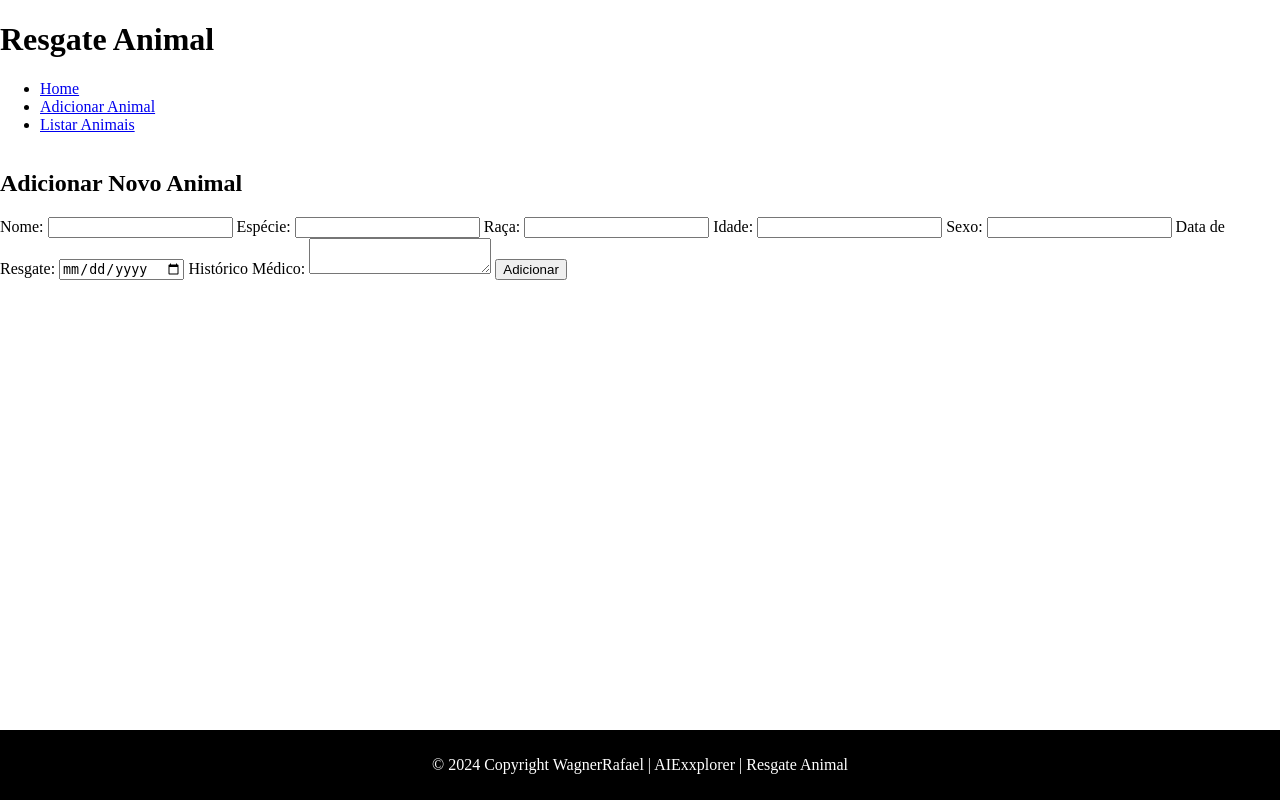
After one commit to AIExxplorer/projeto_resgate_animal, a Flask app: page /add_animal in a window 1280 px wide. The commit adds this page. Run offline with Flask 3, Linux system fonts and the light colour scheme.

Commit message:
feat: add templates and change routes and models

```diff
--- a/app/models.py
+++ b/app/models.py
@@ -23,7 +23,7 @@ class Doador(db.Model):
     id = db.Column(db.Integer, primary_key=True)
     nome = db.Column(db.String(100), nullable=False)
     contato = db.Column(db.String(100))
-    email = db.Column(db.String(100),  unique=True, nullable=False)  # Adicionando o atributo email
+    email = db.Column(db.String(100), unique=True, nullable=False)  # Adicionando o atributo email
     historico_doacoes = db.Column(db.Text)
 
 class Voluntario(db.Model):
--- a/app/routes.py
+++ b/app/routes.py
@@ -1,5 +1,5 @@
-from flask import Blueprint, request, jsonify, render_template
-from .models import db, Animal, Adotante, Doador, Voluntario, Doacao
+from flask import Blueprint, request, jsonify, render_template, redirect, url_for
+from .models import db, Animal
 
 main_blueprint = Blueprint('main', __name__)
 
@@ -7,32 +7,32 @@ main_blueprint = Blueprint('main', __name__)
 def home():
     return render_template('index.html')
 
-@main_blueprint.route('/animals', methods=['POST'])
+@main_blueprint.route('/add_animal', methods=['GET', 'POST'])
 def add_animal():
-    data = request.get_json()
-    new_animal = Animal(
-        name=data['name'],
-        species=data['species'],
-        breed=data.get('breed'),
-        age=data.get('age'),
-        sex=data['sex'],
-        rescue_date=data['rescue_date'],
-        medical_history=data.get('medical_history')
-    )
-    db.session.add(new_animal)
-    db.session.commit()
-    return jsonify({"message": "Animal adicionado com sucesso!"}), 201
+    if request.method == 'POST':
+        name = request.form['name']
+        species = request.form['species']
+        breed = request.form.get('breed')
+        age = request.form.get('age')
+        sex = request.form['sex']
+        rescue_date = request.form['rescue_date']
+        medical_history = request.form.get('medical_history')
 
-@main_blueprint.route('/animals', methods=['GET'])
-def get_animals():
+        new_animal = Animal(
+            name=name,
+            species=species,
+            breed=breed,
+            age=age,
+            sex=sex,
+            rescue_date=rescue_date,
+            medical_history=medical_history
+        )
+        db.session.add(new_animal)
+        db.session.commit()
+        return redirect(url_for('main.list_animals'))
+    return render_template('add_animal.html')
+
+@main_blueprint.route('/list_animals')
+def list_animals():
     animals = Animal.query.all()
-    return jsonify([{
-        "id": animal.id,
-        "name": animal.name,
-        "species": animal.species,
-        "breed": animal.breed,
-        "age": animal.age,
-        "sex": animal.sex,
-        "rescue_date": str(animal.rescue_date),
-        "medical_history": animal.medical_history
-    } for animal in animals])
+    return render_template('list_animals.html', animals=animals)
--- /dev/null
+++ b/app/static/styles.css
@@ -0,0 +1,23 @@
+/* Certifique-se de que o body e o html ocupem toda a altura da página */
+html, body {
+    height: 100%;
+    margin: 0;
+    display: flex;
+    flex-direction: column;
+}
+
+/* O main deve ocupar o espaço restante */
+main {
+    flex: 1;
+}
+
+/* Estilização do footer */
+footer {
+    background-color: black;
+    color: white;
+    text-align: center;
+    padding: 10px 0;
+    position: relative;
+    bottom: 0;
+    width: 100%;
+}
--- a/app/templates/add_animal.html
+++ b/app/templates/add_animal.html
@@ -0,0 +1,24 @@
+{% extends "base.html" %}
+
+{% block title %}Adicionar Animal{% endblock %}
+
+{% block content %}
+<h2>Adicionar Novo Animal</h2>
+<form action="{{ url_for('main.add_animal') }}" method="post">
+    <label for="name">Nome:</label>
+    <input type="text" id="name" name="name" required>
+    <label for="species">Espécie:</label>
+    <input type="text" id="species" name="species" required>
+    <label for="breed">Raça:</label>
+    <input type="text" id="breed" name="breed">
+    <label for="age">Idade:</label>
+    <input type="number" id="age" name="age">
+    <label for="sex">Sexo:</label>
+    <input type="text" id="sex" name="sex" required>
+    <label for="rescue_date">Data de Resgate:</label>
+    <input type="date" id="rescue_date" name="rescue_date" required>
+    <label for="medical_history">Histórico Médico:</label>
+    <textarea id="medical_history" name="medical_history"></textarea>
+    <button type="submit">Adicionar</button>
+</form>
+{% endblock %}
--- /dev/null
+++ b/app/templates/base.html
@@ -0,0 +1,27 @@
+<!DOCTYPE html>
+<html lang="en">
+<head>
+    <meta charset="UTF-8">
+    <meta name="viewport" content="width=device-width, initial-scale=1.0">
+    <title>{% block title %}Resgate Animal{% endblock %}</title>
+    <link rel="stylesheet" href="{{ url_for('static', filename='styles.css') }}">
+</head>
+<body>
+    <header>
+        <h1>Resgate Animal</h1>
+        <nav>
+            <ul>
+                <li><a href="{{ url_for('main.home') }}">Home</a></li>
+                <li><a href="{{ url_for('main.add_animal') }}">Adicionar Animal</a></li>
+                <li><a href="{{ url_for('main.list_animals') }}">Listar Animais</a></li>
+            </ul>
+        </nav>
+    </header>
+    <main>
+        {% block content %}{% endblock %}
+    </main>
+    <footer>
+        <p>&copy; 2024 Copyright WagnerRafael | AIExxplorer | Resgate Animal</p>
+    </footer>
+</body>
+</html>
--- a/app/templates/index.html
+++ b/app/templates/index.html
@@ -30,6 +30,11 @@
     </style>
 </head>
 <body>
+    {% extends "base.html" %}
+
+    {% block title %}Home{% endblock %}
+
+    {% block content %}
     <div class="container">
         <h1>Bem-vindo ao Sistema de Gestão de Resgate Animal</h1>
         <p>Este sistema foi desenvolvido para auxiliar na gestão de uma instituição dedicada ao resgate de animais.</p>
@@ -41,5 +46,6 @@
         </ul>
         <p>Para acessar as funcionalidades completas, por favor, utilize a interface gráfica do sistema.</p>
     </div>
+    {% endblock %}
 </body>
 </html>
```
Also changed, not shown: app/templates/list_animals.html (added, +12 -0 lines).
